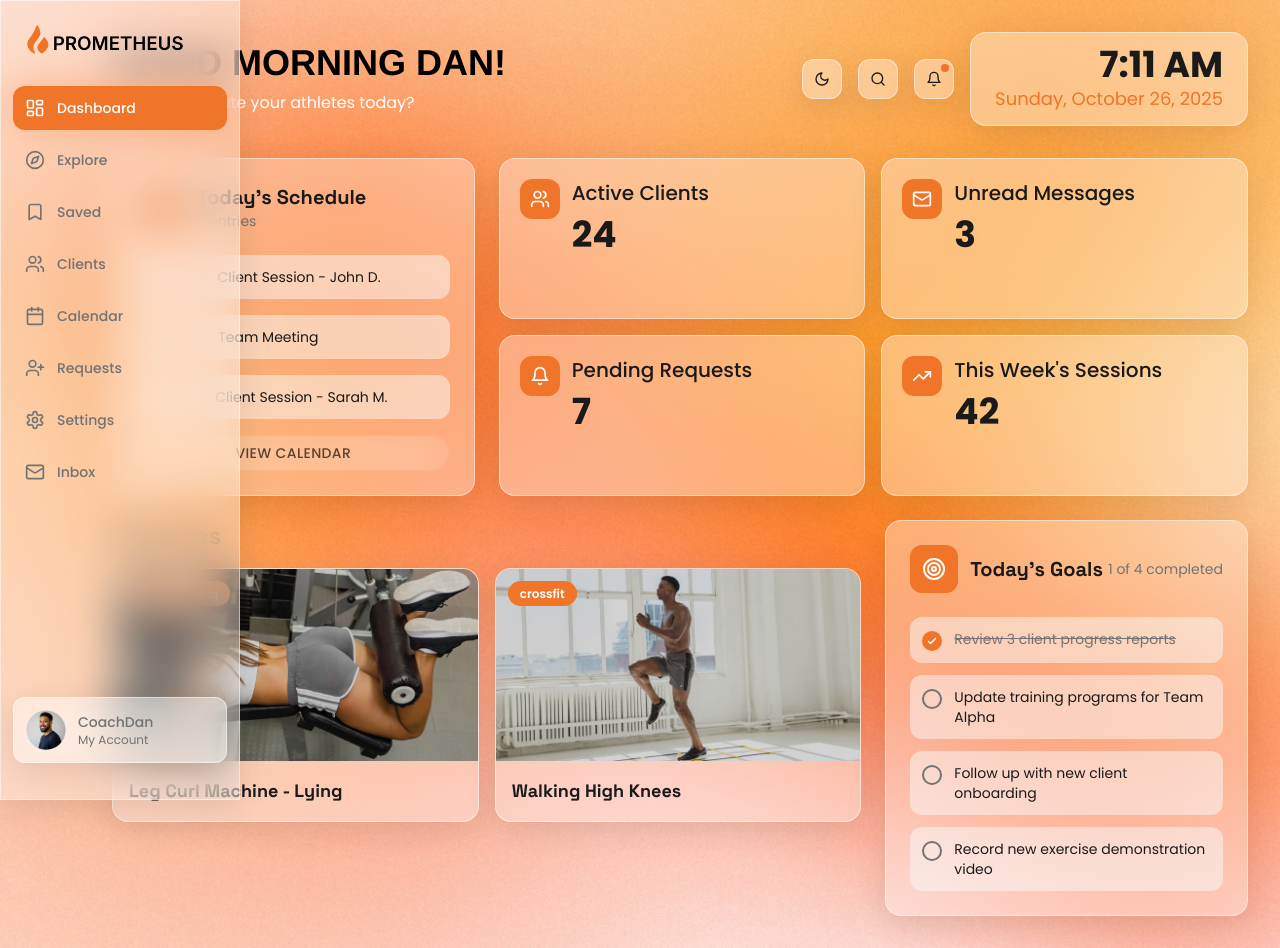
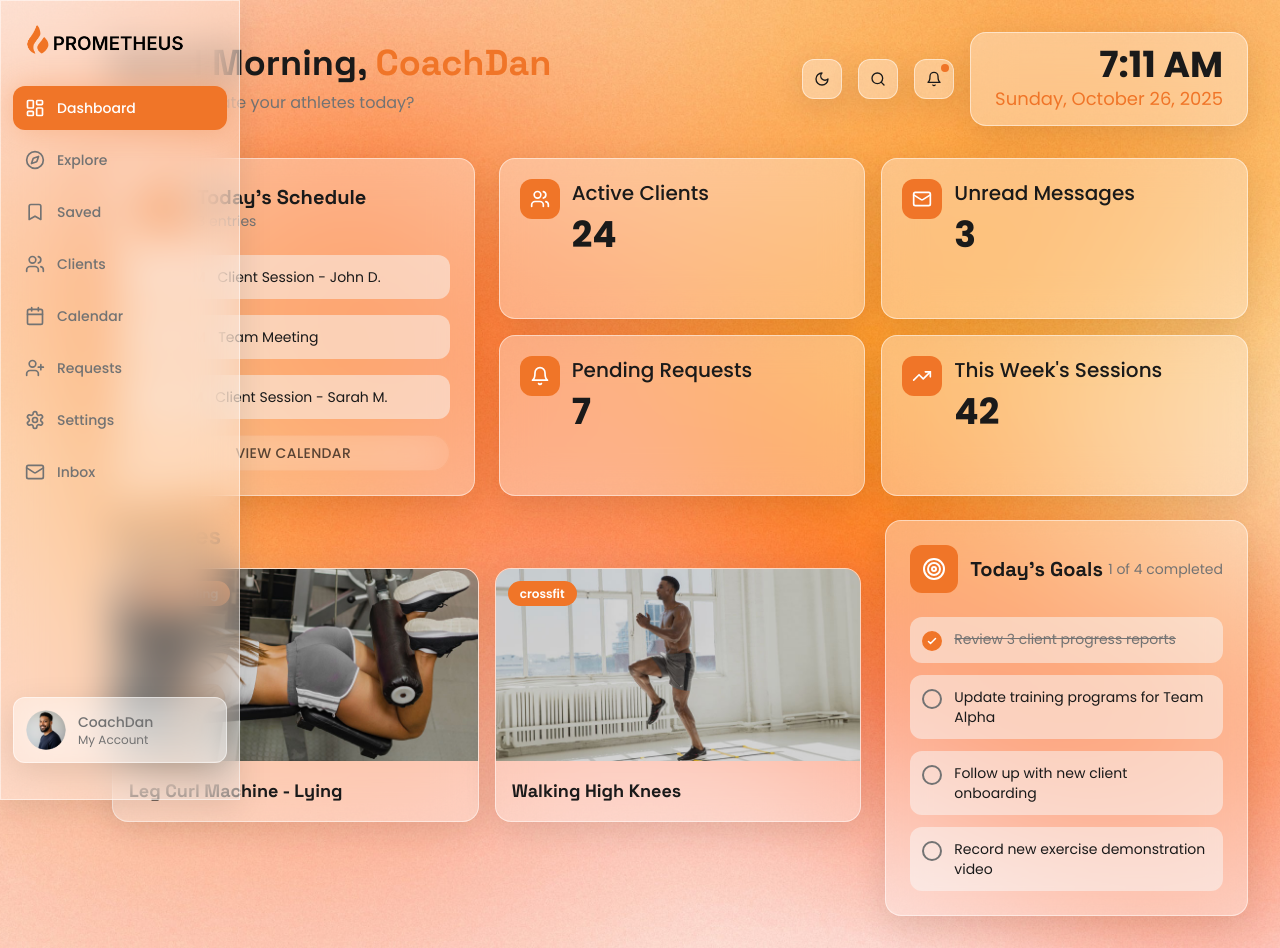
Before and after one commit to prometheusimpact/prometheus-coach-ui, a React (Vite) app: page /dashboard in a window 1280 px wide. Built offline with nearby package versions, Linux system fonts and the light colour scheme; the HTML template or start-up script is replaced by a standard one.

Commit message:
Reverted to commit cefb5bfddb0529bd6278091b02168744cb93abe0

```diff
--- a/index.html
+++ b/index.html
@@ -10,7 +10,7 @@
     <!-- Fonts -->
     <link rel="preconnect" href="https://fonts.googleapis.com">
     <link rel="preconnect" href="https://fonts.gstatic.com" crossorigin>
-    <link href="https://fonts.googleapis.com/css2?family=Space+Grotesk:wght@400;500;600;700&family=Poppins:wght@400;500;600;700&family=Arimo:wght@400;500;600;700&display=swap" rel="stylesheet">
+    <link href="https://fonts.googleapis.com/css2?family=Space+Grotesk:wght@400;500;600;700&family=Poppins:wght@400;500;600;700&display=swap" rel="stylesheet">
 
     <meta property="og:title" content="Prometheus Coach - Performance Lab Dashboard" />
     <meta property="og:description" content="Every gym becomes a performance lab. Data-driven coaching platform for elite trainers." />
--- a/src/pages/Dashboard.tsx
+++ b/src/pages/Dashboard.tsx
@@ -77,10 +77,10 @@ const Dashboard = () => {
         {/* Header */}
         <div className="flex flex-col lg:flex-row lg:items-center lg:justify-between mb-8 gap-4">
           <div>
-            <h1 className="text-3xl lg:text-4xl font-arimo font-bold mb-2 text-black dark:text-[hsl(24,100%,50%)] uppercase">
-              {getGreeting()} Dan!
+            <h1 className="text-3xl lg:text-4xl font-bold mb-2">
+              {getGreeting()}, <span className="text-primary">CoachDan</span>
             </h1>
-            <p className="text-white">Ready to elevate your athletes today?</p>
+            <p className="text-muted-foreground">Ready to elevate your athletes today?</p>
           </div>
 
           <div className="flex items-center gap-4">
--- a/tailwind.config.ts
+++ b/tailwind.config.ts
@@ -17,7 +17,6 @@ export default {
         sans: ['Poppins', 'sans-serif'],
         heading: ['Space Grotesk', 'sans-serif'],
         poppins: ['Poppins', 'sans-serif'],
-        arimo: ['Arimo', 'sans-serif'],
       },
       colors: {
         border: "hsl(var(--border))",
```
